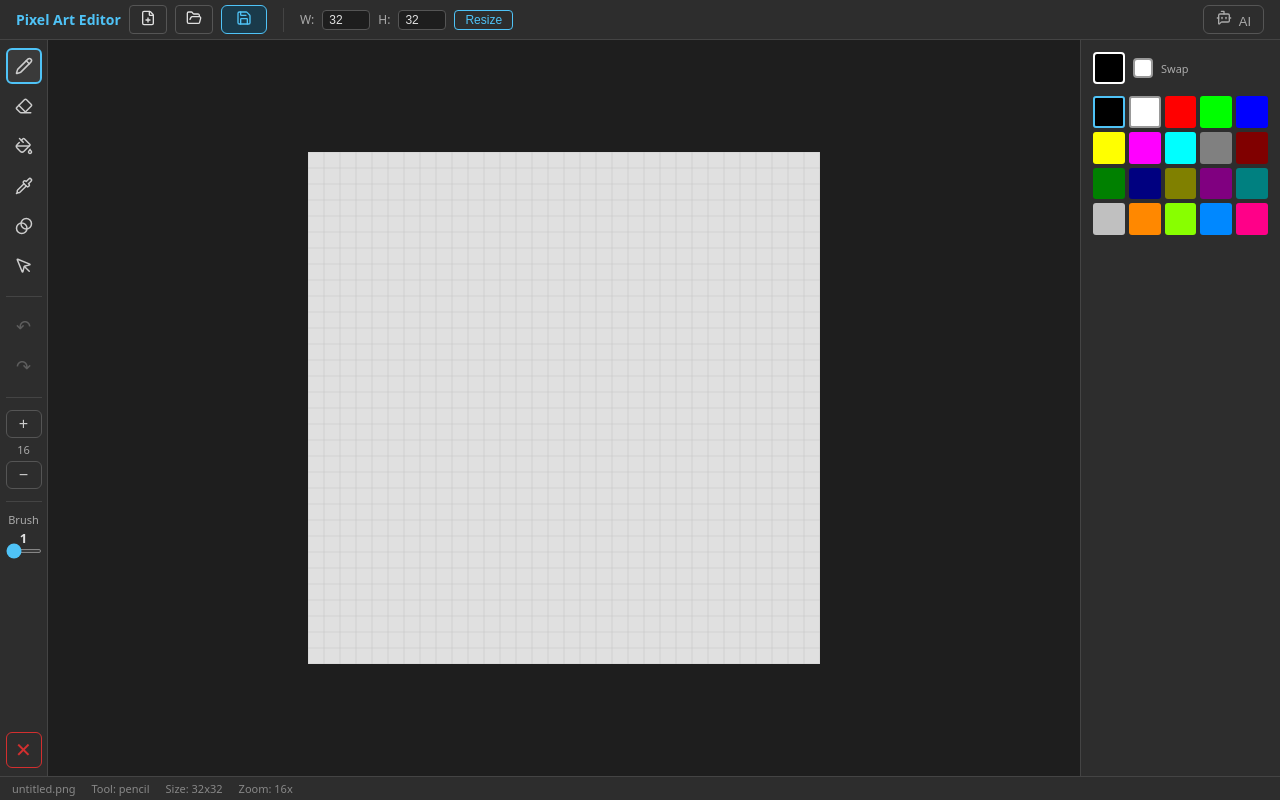
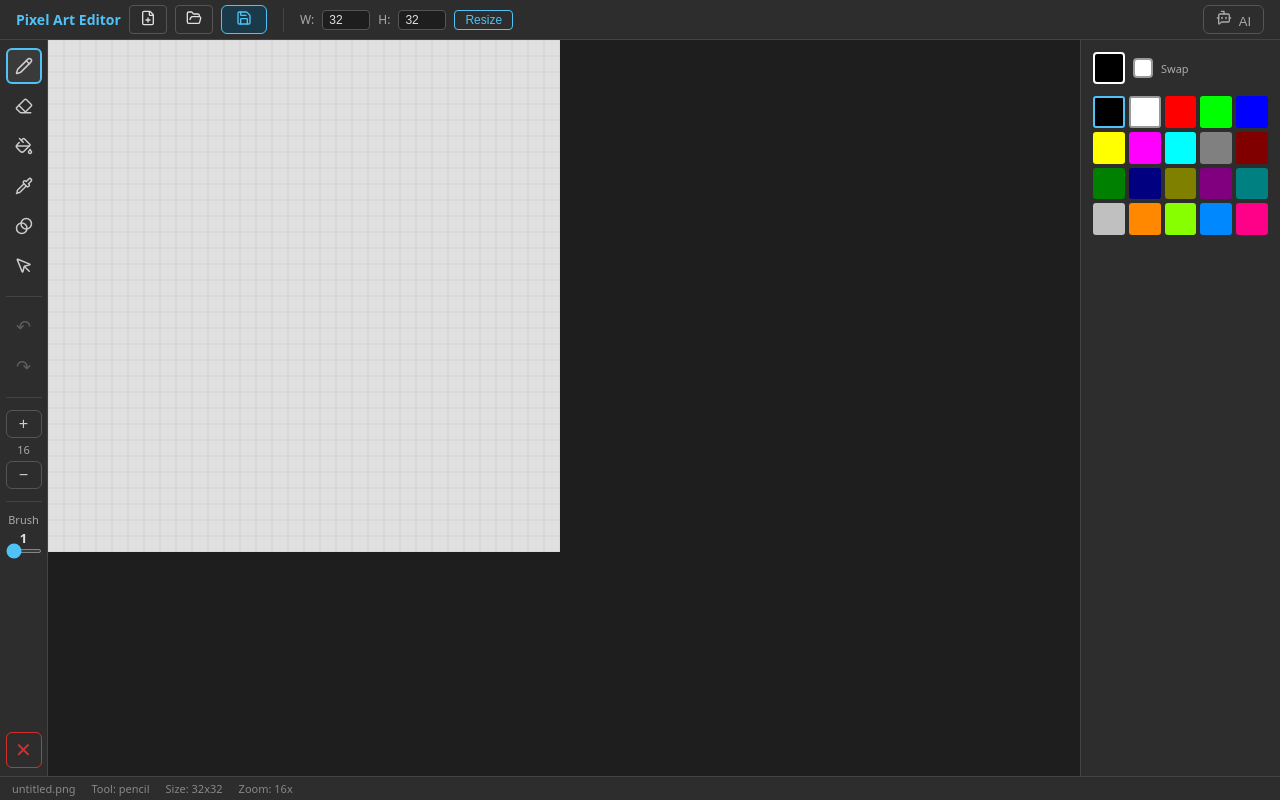
Before and after one commit to AlexandreColl/PixelArtEditor, a React (Vite) app: page / in a window 1280 px wide. Built offline with nearby package versions, Linux system fonts and the light colour scheme; the HTML template or start-up script is replaced by a standard one.

Commit message:
feat: enhance canvas layout and improve zoom limits in editor

```diff
--- a/src/components/Canvas.tsx
+++ b/src/components/Canvas.tsx
@@ -258,10 +258,7 @@ export default function Canvas({
     <div
       style={{
         flex: 1,
-        display: 'flex',
-        alignItems: 'center',
-        justifyContent: 'center',
-        overflow: 'hidden',
+        overflow: 'auto',
         background: '#1e1e1e',
         cursor: cursorMap[tool] || 'default',
       }}
@@ -274,9 +271,8 @@ export default function Canvas({
         onPointerLeave={handlePointerUp}
         onWheel={handleWheel}
         style={{
+          display: 'block',
           imageRendering: 'pixelated',
-          maxWidth: '100%',
-          maxHeight: '100%',
         }}
       />
     </div>
--- a/src/hooks/useEditor.ts
+++ b/src/hooks/useEditor.ts
@@ -59,8 +59,8 @@ export function useEditor() {
 
   const setZoom = useCallback((zoom: number) => {
     setState(prev => {
-      const maxSafe = Math.floor(8192 / Math.max(prev.pixelData.width, prev.pixelData.height))
-      return { ...prev, zoom: Math.max(2, Math.min(maxSafe, zoom)) }
+      const maxSafe = Math.floor(16384 / Math.max(prev.pixelData.width, prev.pixelData.height))
+      return { ...prev, zoom: Math.max(1, Math.min(maxSafe, zoom)) }
     })
   }, [])
 
@@ -252,7 +252,7 @@ export function useEditor() {
     setState(prev => ({
       ...prev,
       pixelData: { width, height, pixels },
-      zoom: Math.max(2, Math.min(64, Math.floor(512 / Math.max(width, height)))),
+      zoom: Math.max(1, Math.floor(1024 / Math.max(width, height))),
     }))
   }, [])
 
```
